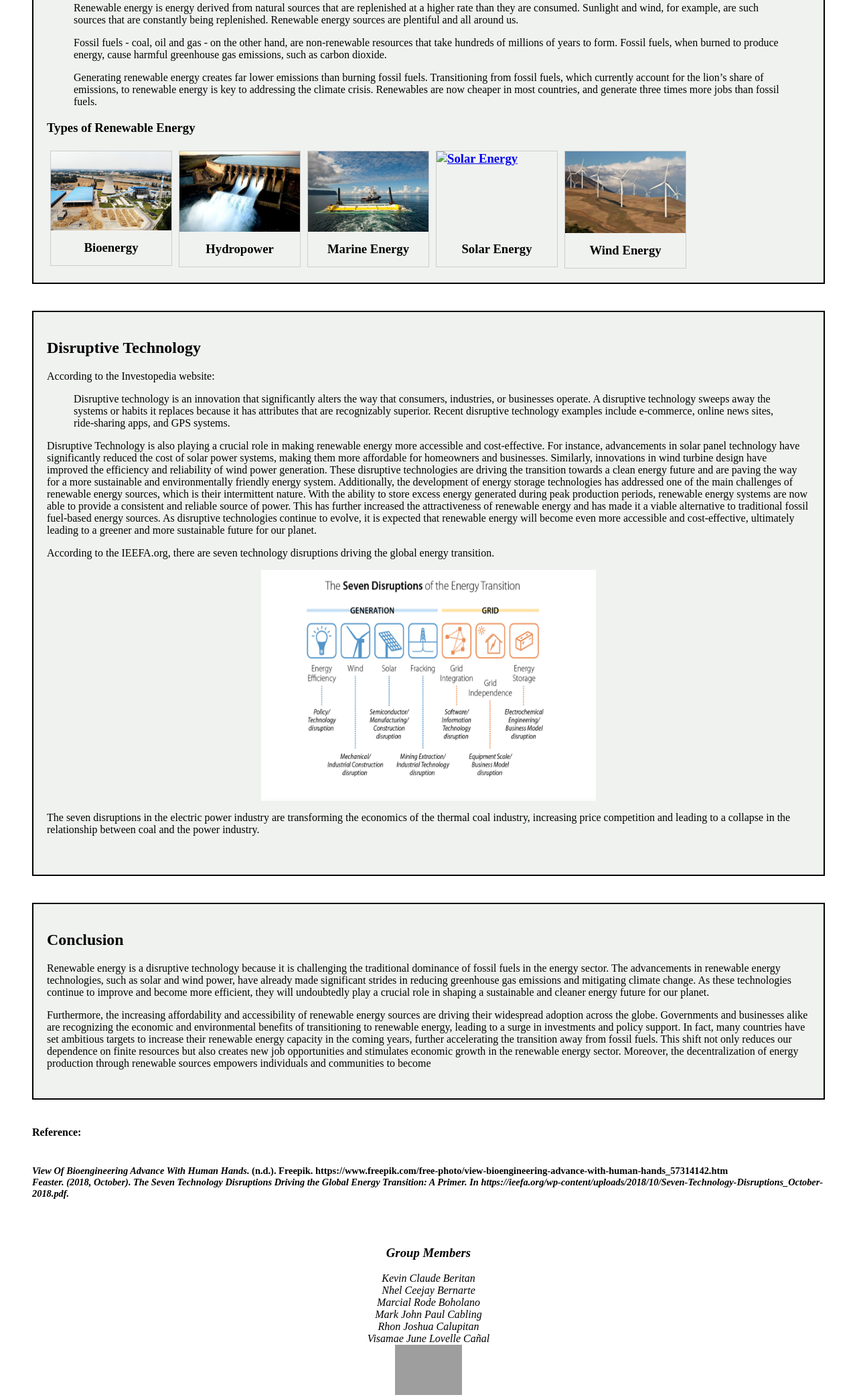
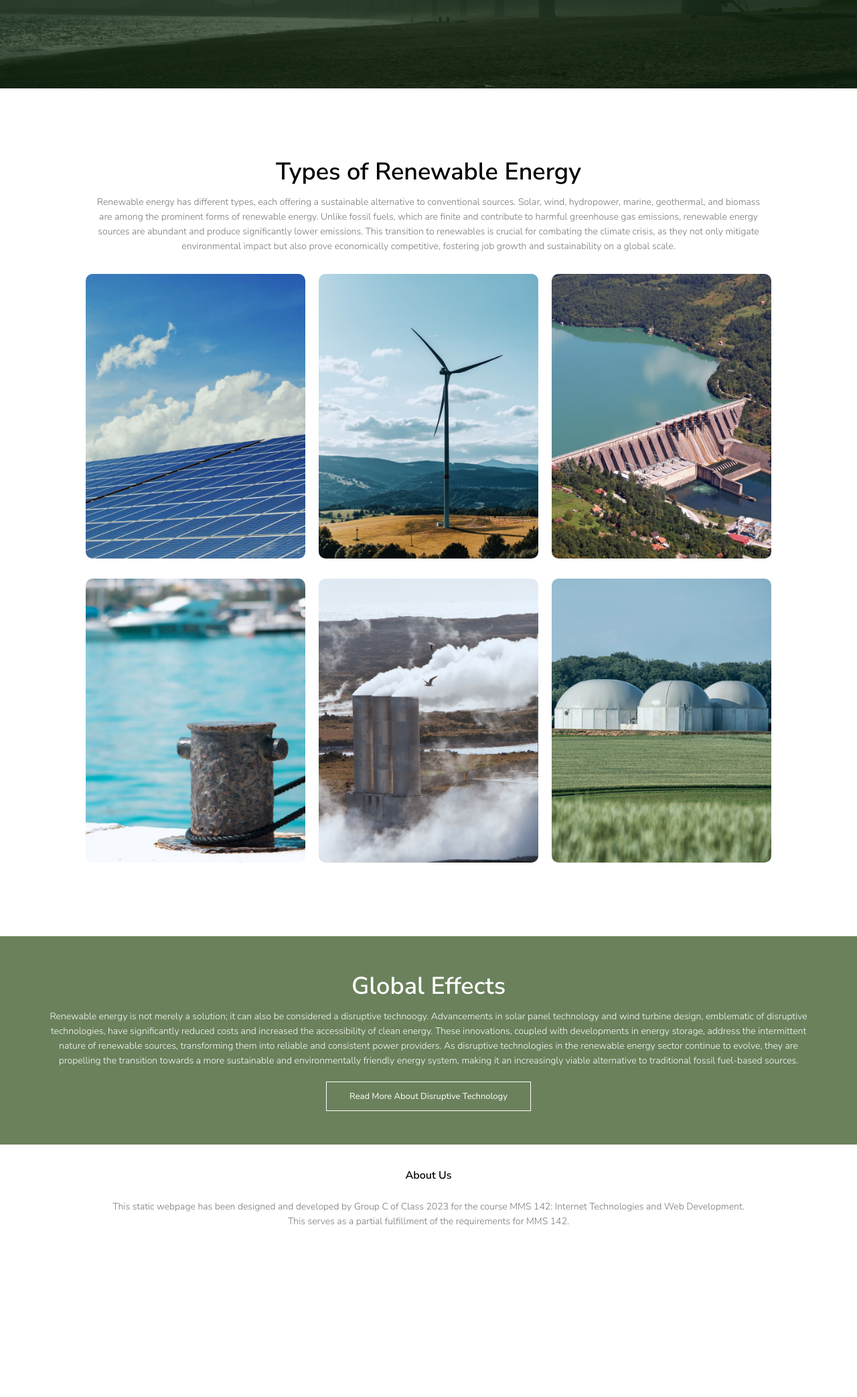
Before and after one commit to visaupou/mms142-groupc-2023.github.io, a plain HTML site: page index.html in a window 1280 px wide. Shown: the part 668-2754 px from the top of the page at 67% size. After the commit the page ends 2533 px from the top, so only its background shows below. Drawn offline with Linux system fonts and the light colour scheme; grey boxes are pictures that could not be loaded.

Commit message:
included additional sections

```diff
--- a/index.html
+++ b/index.html
@@ -1,200 +1,127 @@
 <!DOCTYPE html>
-<html lang="en-us">
+<html>
 <head>
-
-  <meta charset="UTF-8">
-  <meta name="viewport" content="width=device-width, initial-scale=1.0">
-  <title>MMS 142 Group C 2023</title>
-   <style>
-
-.main{
-background-color: #f0f2f0;
-  color: black;
-  border: 2px solid black;
-  margin: 40px;
-  padding: 20px;
-  height: 500px;
-}
-
-.main2{
-background-color: #f0f2f0;
-  color: black;
-  border: 2px solid black;
-  margin: 40px;
-  padding: 20px;
-  height: 800px;
-}
-
-.main3{
-background-color: #f0f2f0;
-  color: black;
-  border: 2px solid black;
-  margin: 40px;
-  padding: 20px;
-  height: 250px;
-}
-
-img {
-  display: block;
-  margin-left: auto;
-  margin-right: auto;
-}
-
-.container {
-  position: relative;
-  text-align: center;
-  color: white;
-}
-
-.top-left {
-  position: absolute;
-  top: 20px;
-  left: 60px;
-}
-
- h1 {font-size: 50px;}
- h6 {margin:40px;}
-
-#grad1 {
-  height: 100px;
-  background-image: linear-gradient(to right,#f0f2f0,#000c40)
-}
-
-div.gallery {
-  margin: 5px;
-  border: 1px solid #ccc;
-  float: left;
-  width: 180px;
-}
-
-div.gallery:hover {
-  border: 1px solid #777;
-}
-
-div.gallery img {
-  width: 100%;
-  height: auto;
-  }
-
-div.desc {
-  padding: 15px;
-  text-align: center;
-  }
-
-  footer {
-  background-color: white;
-  padding: 10px;
-  text-align: center;
-  color: black;
-}
-
-ul.no-bullets {
-  list-style-type: none;
-  text-align: center;
-  margin: 0;
-  padding: 0;
-}
-
-</style>
+    <meta name="viewport" content="width=device-width", initial-scale="1.0">
+    <title>MMS 142: Renewable Energy</title>
+    <link rel="stylesheet" href="style.css">
+    <link rel="preconnect" href="https://fonts.googleapis.com">
+    <link rel="preconnect" href="https://fonts.gstatic.com" crossorigin>
+    <link href="https://fonts.googleapis.com/css2?family=Nunito+Sans:ital,opsz,wght@0,6..12,300;0,6..12,400;0,6..12,600;0,6..12,700;0,6..12,900;1,6..12,200&display=swap" rel="stylesheet">
+    <link rel="stylesheet" href="https://fonts.googleapis.com/icon?family=Material+Icons">
 </head>
 <body>
+    <section class="header">
+        <nav>
+            <a href="index1.html"><img src="Images/logo.png"></a>
+            <div class="nav-links" id="navLinks">
+                <i class="material-icons" onclick="hideMenu()">clear</i>
+                <ul>
+                    <li><a href="">HOME</a></li>
+                    <li><a href="">EXPLORE</a></li>
+                    <li><a href="">ABOUT</a></li>
+                </ul>
+            </div>
+            <i class="material-icons" onclick="showMenu()">menu</i>
+        </nav>
 
-
-
-<div class="container">
-   <img src="./Images/Renewable energy.jpg" alt="Renewable Energy" width="94%" height="500">
-  <div class="top-left"><h1>MMS 142 Group C</h1></div>
+    <div class="text-box">
+        <h1>Renewable Energy</h1>
+        <p>Renewable energy is energy derived from natural sources that are replenished at a higher rate than they are consumed. <br>
+            Sunlight and wind, for example, are such sources that are constantly being replenished. <br>
+            Renewable energy sources are plentiful and all around us.</p>
+        <a href="" class="hero-btn">Learn More</a>
     </div>
 
-<div class="main">
-<h2>RENEWABLE ENERGY</h2>
-<p>According to the United Nations website:</p>
-    <blockquote cite="https://www.un.org/en/climatechange/what-is-renewable-energy">
-        <p>Renewable energy is energy derived from natural sources that are replenished at a higher rate than they are consumed. Sunlight and wind, for example, are such sources that are constantly being replenished. Renewable energy sources are plentiful and all around us.</p>
-        <p>Fossil fuels - coal, oil and gas - on the other hand, are non-renewable resources that take hundreds of millions of years to form. Fossil fuels, when burned to produce energy, cause harmful greenhouse gas emissions, such as carbon dioxide.</p>
-        <p>Generating renewable energy creates far lower emissions than burning fossil fuels. Transitioning from fossil fuels, which currently account for the lion’s share of emissions, to renewable energy is key to addressing the climate crisis.
-        Renewables are now cheaper in most countries, and generate three times more jobs than fossil fuels.</p></blockquote>
+    </section>
 
-        <h3>Types of Renewable Energy<h3>
+    <!--Types of Renewable Energy-->
 
-<div class="gallery">
-  <a target="_blank" href="https://www.chinadaily.com.cn/a/202104/15/WS60779480a31024ad0bab5a24_2.html">
-    <img src="./Images/Bioenergy.jpeg" alt="Bioenergy" width="600" height="400">
-  </a>
-  <div class="desc">Bioenergy</div>
+    <section class="renewableEnergyTypes">
+        <h1>Types of Renewable Energy</h1>
+        <p>Renewable energy has different types, each offering a sustainable alternative to conventional sources. Solar, wind, hydropower, marine, geothermal, and biomass are among the prominent forms of renewable energy.
+            Unlike fossil fuels, which are finite and contribute to harmful greenhouse gas emissions, renewable energy sources are abundant and produce significantly lower emissions. This transition
+            to renewables is crucial for combating the climate crisis, as they not only mitigate environmental impact but also prove economically competitive, fostering job growth and sustainability on a global scale.</p>
+
+        <div class="row">
+            <div class="typesCol">
+                <img src="Images/solar.jpg">
+                <div class="layer">
+                        <h3>SOLAR</h3>
+                        <p>Harnessing the power of the sun's rays, solar energy converts sunlight into electricity through photovoltaic cells, offering a clean and abundant source of power.</p>
                 </div>
-
-<div class="gallery">
-  <a target="_blank" href="https://www.ecowatch.com/how-green-is-hydropower-1919539525.html">
-    <img src="./Images/Hydropower.jpg" alt="Hydropower" width="600" height="400">
-  </a>
-  <div class="desc">Hydropower</div>
             </div>
-
-<div class="gallery">
-  <a target="_blank" href="https://www.nytimes.com/2012/10/02/business/energy-environment/marine-energy-projects-pick-up-momentum.html">
-    <img src="./Images/Marine Energy.jpg" alt="Marine Energy" width="600" height="400">
-  </a>
-  <div class="desc">Marine Energy</div>
+            <div class="typesCol">
+                <img src="Images/wind.jpg">
+                <div class="layer">
+                        <h3>WIND</h3>
+                        <p>Utilizing the kinetic energy of moving air, wind turbines generate electricity, providing a sustainable and rapidly growing solution to meet energy demands.</p>
                 </div>
-
-<div class="gallery">
-  <a target="_blank" href="https://education.nationalgeographic.org/resource/wind-energy/">
-    <img src="./Images/Solar Energy-.jpg" alt="Solar Energy" width="600" height="400">
-  </a>
-  <div class="desc">Solar Energy</div>
             </div>
-
-<div class="gallery">
-  <a target="_blank" href="https://education.nationalgeographic.org/resource/wind-energy/">
-    <img src="./Images/Wind Energy.jpg" alt="Wind Energy" width="600" height="400">
-  </a>
-  <div class="desc">Wind Energy</div>
+            <div class="typesCol">
+                <img src="Images/hydro.jpg">
+                <div class="layer">
+                        <h3>HYDROPOWER</h3>
+                        <p>By capturing the energy from flowing or falling water, hydropower systems produce electricity, offering a reliable and environmentally friendly source of renewable energy.</p>
                 </div>
-
+            </div>
+        </div>
+        <div class="row">
+            <div class="typesCol">
+                <img src="Images/marine.jpg">
+                <div class="layer">
+                        <h3>MARINE</h3>
+                        <p>Tapping into the power of ocean currents, waves, and tides, marine energy technologies aim to generate electricity, offering a promising frontier for sustainable power generation.</p>
+                </div>
+            </div>
+            <div class="typesCol">
+                <img src="Images/geothermal.jpg">
+                <div class="layer">
+                        <h3>GEOTHERMAL</h3>
+                        <p>Extracting heat from the Earth's interior, geothermal power plants generate electricity and heat, providing a consistent and eco-friendly source of energy.</p>
+                </div>
+            </div>
+            <div class="typesCol">
+                <img src="Images/biomass.jpg">
+                <div class="layer">
+                        <h3>BIOMASS</h3>
+                        <p>Derived from organic materials like plants and waste, biomass energy involves converting biological matter into fuel, offering a renewable and versatile energy source.</p>
+                </div>
             </div>
         </div>
 
-<div class="main2">
-<h2>Disruptive Technology</h2>
-<p>According to the Investopedia website:</p>
- <blockquote cite="https://www.investopedia.com/terms/d/disruptive-technology.asp#:~:text=Disruptive%20technology%20is%20an%20innovation,attributes%20that%20are%20recognizably%20superior.">
-<p>Disruptive technology is an innovation that significantly alters the way that consumers, industries, or businesses operate. A disruptive technology sweeps away the systems or habits it replaces because it has attributes that are recognizably superior.
+    </section>
 
-Recent disruptive technology examples include e-commerce, online news sites, ride-sharing apps, and GPS systems.</p></blockquote>
-<p> Disruptive Technology is also playing a crucial role in making renewable energy more accessible and cost-effective. For instance, advancements in solar panel technology have significantly reduced the cost of solar power systems, making them more affordable for homeowners and businesses. Similarly, innovations in wind turbine design have improved the efficiency and reliability of wind power generation. These disruptive technologies are driving the transition towards a clean energy future and are paving the way for a more sustainable and environmentally friendly energy system.
-  Additionally, the development of energy storage technologies has addressed one of the main challenges of renewable energy sources, which is their intermittent nature. With the ability to store excess energy generated during peak production periods, renewable energy systems are now able to provide a consistent and reliable source of power. This has further increased the attractiveness of renewable energy and has made it a viable alternative to traditional fossil fuel-based energy sources. As disruptive technologies continue to evolve, it is expected that renewable energy will become even more accessible and cost-effective, ultimately leading to a greener and more sustainable future for our planet.
-</>
-<p>According to the IEEFA.org, there are seven technology disruptions driving the global energy transition. </p>
-<img src="./Images/7 Disruptions.jpg" alt="7 Disruptions" class="center" width="500" height="345">
-<p>The seven disruptions in the electric power industry are transforming the economics of the thermal coal industry, increasing price competition and leading to a collapse in the relationship between coal and the power industry.</p>
-</div>
+    <section class="renewableEnergyDisrupt">
+        <h3>Global Effects</h3>
+        <p>Renewable energy is not merely a solution; it can also be considered a disruptive technoogy.
+            Advancements in solar panel technology and wind turbine design, emblematic of disruptive technologies,
+            have significantly reduced costs and increased the accessibility of clean energy. These innovations,
+            coupled with developments in energy storage, address the intermittent nature of renewable sources,
+            transforming them into reliable and consistent power providers. As disruptive technologies in the renewable
+            energy sector continue to evolve, they are propelling the transition towards a more sustainable and environmentally
+            friendly energy system, making it an increasingly viable alternative to traditional fossil fuel-based sources.</p>
+            <a href="" class="read-btn">Read More About Disruptive Technology</a>
+    </section>
 
-<div class="main3">
-<h2>Conclusion</h2>
-<p>Renewable energy is a disruptive technology because it is challenging the traditional dominance of fossil fuels in the energy sector. The advancements in renewable energy technologies, such as solar and wind power, have already made significant strides in reducing greenhouse gas emissions and mitigating climate change. As these technologies continue to improve and become more efficient, they will undoubtedly play a crucial role in shaping a sustainable and cleaner energy future for our planet.
-</p>
-<p>Furthermore, the increasing affordability and accessibility of renewable energy sources are driving their widespread adoption across the globe. Governments and businesses alike are recognizing the economic and environmental benefits of transitioning to renewable energy, leading to a surge in investments and policy support. In fact, many countries have set ambitious targets to increase their renewable energy capacity in the coming years, further accelerating the transition away from fossil fuels. This shift not only reduces our dependence on finite resources but also creates new job opportunities and stimulates economic growth in the renewable energy sector. Moreover, the decentralization of energy production through renewable sources empowers individuals and communities to become</p>
-</div>
-<h6 style="font-size:100%;">Reference: </h6>
-  <h6 style="font-size:90%;"><i>View Of Bioengineering Advance With Human Hands.</i> (n.d.). Freepik. https://www.freepik.com/free-photo/view-bioengineering-advance-with-human-hands_57314142.htm<br>
-  <i>Feaster. (2018, October). The Seven Technology Disruptions Driving the Global Energy Transition: A Primer. In https://ieefa.org/wp-content/uploads/2018/10/Seven-Technology-Disruptions_October-2018.pdf.</h6>
-<footer>
-   <h3>Group Members</h3>
-  <ul class="no-bullets">
-    <li>Kevin Claude Beritan</li>
-    <li>Nhel Ceejay Bernarte</li>
-    <li>Marcial Rode Boholano</li>
-    <li>Mark John Paul Cabling</li>
-    <li>Rhon Joshua Calupitan</li>
-    <li>Visamae June Lovelle Cañal</li>
-</ul> <div id="header" align="center">
-    <img src="https://media.giphy.com/media/M9gbBd9nbDrOTu1Mqx/giphy.gif" width="100"/>
-  </div>
-  <br>
-  </footer>
+    <section class="footer">
+        <h4>About Us</h4>
+        <p>This static webpage has been designed and developed by Group C of Class 2023 for the course MMS 142: Internet Technologies and Web Development. <br>
+            This serves as a partial fulfillment of the requirements for MMS 142.</p>
+    </section>
 
-<div id="grad1"></div>
+
+    <!--toggle menu-->
+    <script>
+        var navLinks = document.getElementById("navLinks");
+
+        function showMenu() {
+            navLinks.style.right = "0";
+        }
+
+        function hideMenu() {
+            navLinks.style.right = "-200px"; // Adjust the value based on the width of your nav-links
+        }
+    </script>
 
 </body>
 </html>
--- a/style.css
+++ b/style.css
@@ -85,6 +85,7 @@ nav .material-icons {
     display: none;
 }
 
+/* small screen support*/
 @media(max-width: 700px){
     .text-box h1{
         font-size: 20px;
@@ -119,3 +120,140 @@ nav .material-icons {
         padding: 30px;
     }
 }
+
+.renewableEnergyTypes{
+    width: 80%;
+    margin: auto;
+    text-align: center;
+    padding-top: 100px;
+    margin-bottom: 100px;
+}
+h1{
+    font-size: 36px;
+    font-weight: 600;
+}
+p{
+    color: #777;
+    font-size: 14px;
+    font-weight: 300;
+    line-height: 22px;
+    padding: 10px;
+    justify-content: space-between;
+}
+.row{
+    margin-top: 2%;
+    display: flex;
+    justify-content: space-between;
+}
+.typesCol{
+    flex-basis: 32%;
+    border-radius: 10px;
+    margin-bottom: 10px;
+    position: relative;
+    overflow: hidden;
+}
+.typesCol img{
+    width: 100%;
+    display:block;
+}
+.layer{
+    background:transparent;
+    height: 100%;
+    width: 100%;
+    position: absolute;
+    top: 0;
+    left: 0;
+    transition: 0.5s;
+}
+.layer:hover{
+    background:rgba(109, 155, 81, 0.7);
+}
+.layer h3{
+    width: 100%;
+    font-weight: 500;
+    color:#fff;
+    font-size: 26px;
+    top:60%;
+    bottom:0;
+    left:50%;
+    transform: translateX(-50%);
+    position: absolute;
+    opacity: 0;
+    transition: 0.5s;
+}
+.layer:hover h3{
+    top:30%;
+    bottom: 49%;
+    opacity: 1;
+}
+.layer p {
+    font-weight: 500;
+    color: #fff;
+    font-size: 9px;
+    position: absolute;
+    top: 60%;
+    left: 50%;
+    transform: translate(-50%);
+    opacity: 0;
+    transition: 0.5s;
+}
+.layer:hover p {
+    top: 40%;
+    opacity: 1;
+}
+@media(max-width: 700px) {
+    .row{
+        flex-direction: column;
+    }
+}
+
+.renewableEnergyDisrupt {
+    width: 100%;
+    text-align: center;
+    padding-top: 100px;
+    background-color: rgba(69, 98, 52, 0.8);
+    background-position: center;
+    padding: 50px;
+    box-sizing: border-box;
+}
+.renewableEnergyDisrupt h3{
+    color: #fff;
+    font-size: 36px;
+    font-weight: 600;
+}
+.renewableEnergyDisrupt p{
+    color: #fff;
+    font-size: 14px;
+    font-weight: 300;
+    line-height: 22px;
+    padding: 10px;
+    justify-content: space-between;
+}
+.read-btn{
+    display: inline-block;
+    text-decoration: none;
+    color: #fff;
+    border: 1px solid #fff;
+    padding: 12px 34px;
+    margin-top: 10px;
+    font-size: 13px;
+    background: transparent;
+    position: relative;
+    cursor: pointer;
+}
+.read-btn:hover{
+    border: 1px solid #6D9B51;
+    background: #6D9B51;
+    transition: 1s;
+}
+
+.footer {
+    width: 100%;
+    text-align: center;
+    padding: 20px 0;
+}
+.footer h4 {
+    margin-bottom: 15px;
+    margin-top: 15px;
+    font-weight: 600;
+}
```
Also changed, not shown: index1.html (deleted, +0 -49 lines), index_old.html (added, +200 -0 lines), Images/biomass.jpg (added), Images/geothermal.jpg (added), Images/hydro.jpg (added), Images/marine.jpg (added), Images/solar.jpg (added), Images/wind.jpg (added). Lines whose indentation alone changed are shown as unchanged.
